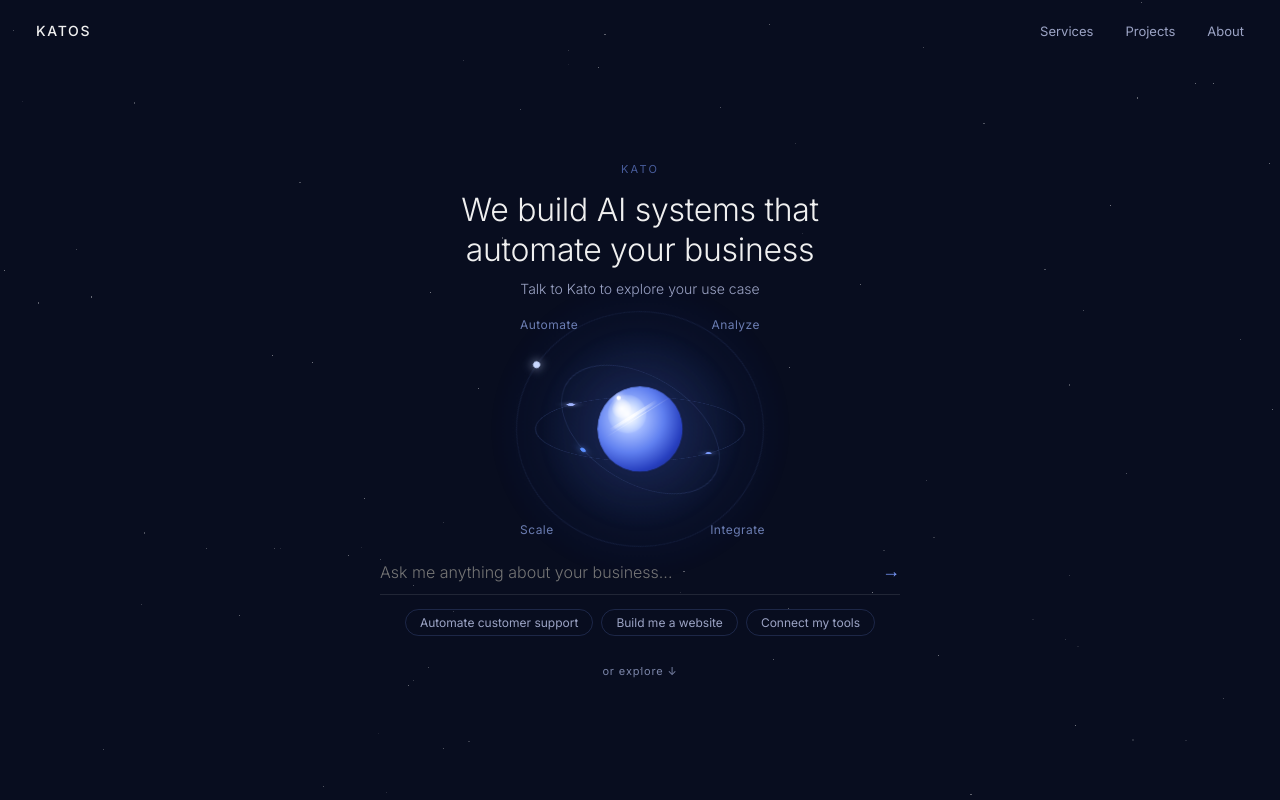
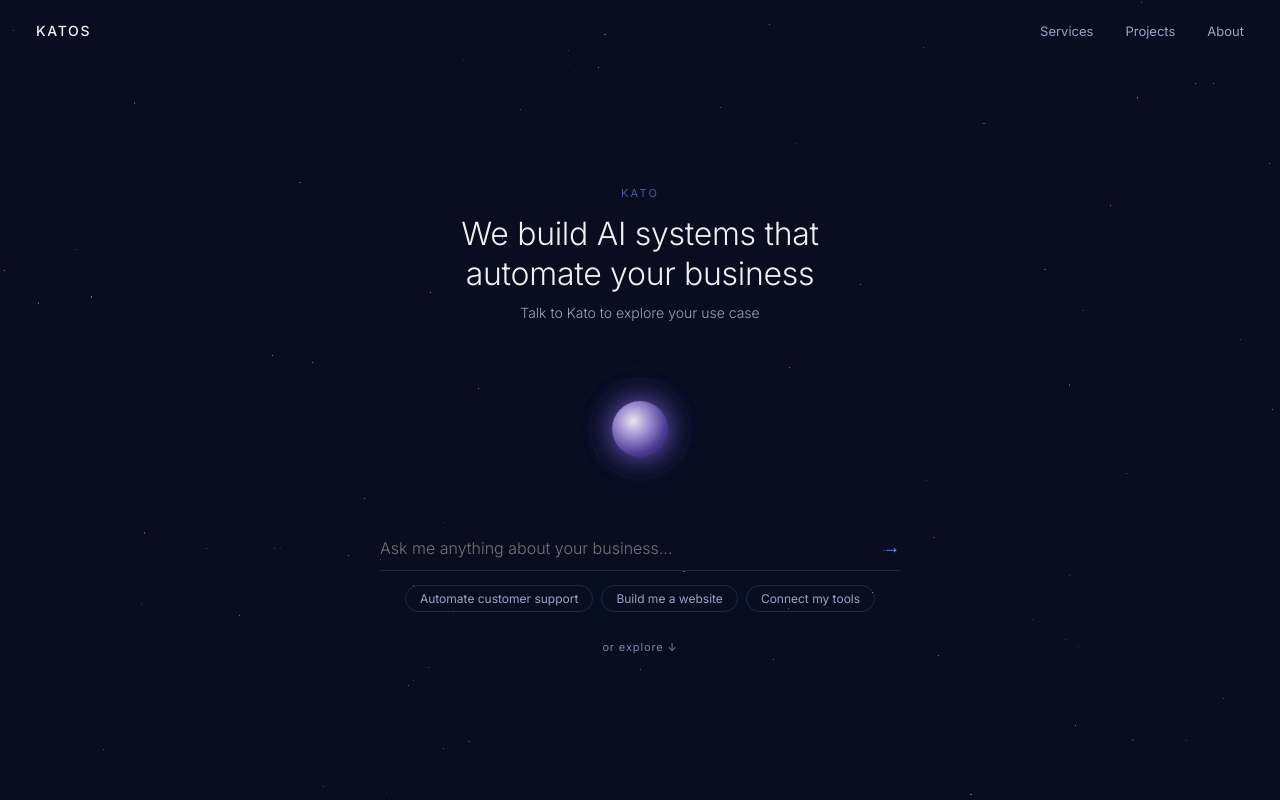
Before and after one commit to ahrne89/katos-web, a Next.js app: page / in a window 1280 px wide. Shown: the top 800 px of the page. Built offline with nearby package versions, Linux system fonts and the light colour scheme.

Commit message:
heartbeat orb, headline, chips, no body lock

```diff
--- a/app/page.tsx
+++ b/app/page.tsx
@@ -1,6 +1,6 @@
 'use client'
 
-import { useState, useRef, useEffect } from 'react'
+import { useState, useRef } from 'react'
 
 type Message = {
   role: string
@@ -20,23 +20,6 @@ export default function Home() {
   const [sessionId] = useState(() => generateSessionId())
   const chatContainerRef = useRef<HTMLDivElement>(null)
   const exploreRef = useRef<HTMLDivElement>(null)
-
-  useEffect(() => {
-    if (chatOpen) {
-      document.body.style.overflow = 'hidden'
-      document.body.style.position = 'fixed'
-      document.body.style.width = '100%'
-    } else {
-      document.body.style.overflow = ''
-      document.body.style.position = ''
-      document.body.style.width = ''
-    }
-    return () => {
-      document.body.style.overflow = ''
-      document.body.style.position = ''
-      document.body.style.width = ''
-    }
-  }, [chatOpen])
 
   const scrollChat = () => {
     setTimeout(() => {
@@ -95,12 +78,9 @@ export default function Home() {
     <>
       <style>{`
         @keyframes bounce { 0%,80%,100%{transform:translateY(0);}40%{transform:translateY(-6px);} }
-        @keyframes spin1 { from{transform:rotateX(72deg) rotateZ(0deg);}to{transform:rotateX(72deg) rotateZ(360deg);} }
-        @keyframes spin2 { from{transform:rotateX(18deg) rotateZ(0deg);}to{transform:rotateX(18deg) rotateZ(-360deg);} }
-        @keyframes spin3 { from{transform:rotateX(48deg) rotateY(25deg) rotateZ(0deg);}to{transform:rotateX(48deg) rotateY(25deg) rotateZ(360deg);} }
-        @keyframes corePulse { 0%,100%{transform:scale(1);}50%{transform:scale(1.08);} }
-        @keyframes glowPulse { 0%,100%{opacity:0.5;transform:scale(1);}50%{opacity:1;transform:scale(1.15);} }
-        @keyframes flarePulse { 0%,100%{opacity:0.5;}50%{opacity:0.9;} }
+        @keyframes heartbeat { 0%,100%{transform:scale(1);}15%{transform:scale(1.08);}30%{transform:scale(1);}45%{transform:scale(1.04);}60%{transform:scale(1);} }
+        @keyframes glowRing { 0%,100%{transform:scale(1);opacity:0.35;} 50%{transform:scale(1.4);opacity:0;} }
+        @keyframes glowPulse { 0%,100%{opacity:0.4;transform:scale(1);}50%{opacity:0.8;transform:scale(1.1);} }
       `}</style>
 
       <main style={{ minHeight: '100vh', background: '#080d1f', display: 'flex', flexDirection: 'column', alignItems: 'center', justifyContent: 'center', position: 'relative', overflow: 'hidden' }}>
@@ -133,42 +113,18 @@ export default function Home() {
             Talk to Kato to explore your use case
           </p>
 
-          {/* Orb */}
-          <div style={{ position: 'relative', width: '280px', height: '280px', display: 'flex', alignItems: 'center', justifyContent: 'center', margin: '-8px 0 -8px' }}>
-
-            <div style={{ position: 'absolute', width: '280px', height: '280px', borderRadius: '50%', background: 'radial-gradient(circle, rgba(70,110,255,0.14) 0%, transparent 70%)', animation: 'glowPulse 3.5s ease-in-out infinite', pointerEvents: 'none' }} />
-            <div style={{ position: 'absolute', width: '200px', height: '200px', borderRadius: '50%', background: 'radial-gradient(circle, rgba(100,140,255,0.18) 0%, transparent 65%)', animation: 'glowPulse 3.5s ease-in-out infinite 0.4s', pointerEvents: 'none' }} />
-
-            <div style={{ position: 'absolute', width: '210px', height: '210px', borderRadius: '50%', border: '1px solid rgba(123,156,255,0.2)', transformStyle: 'preserve-3d', animation: 'spin1 9s linear infinite' }}>
-              <div style={{ position: 'absolute', width: '8px', height: '8px', borderRadius: '50%', background: '#a0b4ff', boxShadow: '0 0 10px rgba(160,180,255,0.9)', top: '50%', left: '50%', marginTop: '-4px', marginLeft: '101px' }} />
-              <div style={{ position: 'absolute', width: '6px', height: '6px', borderRadius: '50%', background: '#7b9cff', boxShadow: '0 0 8px rgba(123,156,255,0.9)', top: '50%', left: '50%', marginTop: '-3px', marginLeft: '-107px' }} />
-            </div>
-            <div style={{ position: 'absolute', width: '248px', height: '248px', borderRadius: '50%', border: '1px solid rgba(123,156,255,0.1)', transformStyle: 'preserve-3d', animation: 'spin2 14s linear infinite' }}>
-              <div style={{ position: 'absolute', width: '7px', height: '7px', borderRadius: '50%', background: '#c8d8ff', boxShadow: '0 0 10px rgba(200,216,255,0.9)', top: '50%', left: '50%', marginTop: '-3.5px', marginLeft: '120px' }} />
-            </div>
-            <div style={{ position: 'absolute', width: '175px', height: '175px', borderRadius: '50%', border: '1px solid rgba(123,156,255,0.16)', transformStyle: 'preserve-3d', animation: 'spin3 6.5s linear infinite' }}>
-              <div style={{ position: 'absolute', width: '6px', height: '6px', borderRadius: '50%', background: '#5b8fff', boxShadow: '0 0 8px rgba(91,143,255,0.9)', top: '50%', left: '50%', marginTop: '-3px', marginLeft: '-91px' }} />
-            </div>
-
-            {/* Core */}
-            <div style={{ position: 'absolute', width: '80px', height: '80px', borderRadius: '50%', animation: 'corePulse 3.5s ease-in-out infinite', zIndex: 10, overflow: 'hidden' }}>
-              <div style={{ position: 'absolute', inset: 0, borderRadius: '50%', background: 'radial-gradient(circle at 38% 38%, #e8f0ff 0%, #a0b8ff 20%, #6080f0 45%, #2840c0 70%, #0d1860 100%)' }} />
-              <div style={{ position: 'absolute', width: '36px', height: '36px', borderRadius: '50%', background: 'radial-gradient(circle, rgba(255,255,255,0.95) 0%, rgba(220,235,255,0.5) 50%, transparent 80%)', top: '8px', left: '10px' }} />
-              <div style={{ position: 'absolute', width: '18px', height: '18px', borderRadius: '50%', background: 'radial-gradient(circle, rgba(255,255,255,1) 0%, rgba(255,255,255,0.6) 40%, transparent 80%)', top: '12px', left: '14px' }} />
-              <div style={{ position: 'absolute', width: '52px', height: '3px', background: 'linear-gradient(90deg, transparent 0%, rgba(255,255,255,0.9) 40%, rgba(255,255,255,1) 50%, rgba(255,255,255,0.7) 60%, transparent 100%)', top: '26px', left: '8px', transform: 'rotate(-32deg)', transformOrigin: 'center', animation: 'flarePulse 3.5s ease-in-out infinite', borderRadius: '2px' }} />
-              <div style={{ position: 'absolute', width: '72px', height: '1px', background: 'linear-gradient(90deg, transparent 0%, rgba(255,255,255,0.3) 35%, rgba(255,255,255,0.6) 50%, rgba(255,255,255,0.3) 65%, transparent 100%)', top: '28px', left: '3px', transform: 'rotate(-32deg)', transformOrigin: 'center', animation: 'flarePulse 3.5s ease-in-out infinite 0.1s', borderRadius: '1px' }} />
-              <div style={{ position: 'absolute', width: '4px', height: '4px', borderRadius: '50%', background: '#fff', boxShadow: '0 0 6px 2px rgba(255,255,255,0.8)', top: '9px', left: '18px' }} />
-            </div>
-
-            <span style={{ position: 'absolute', top: '28px', left: '20px', fontSize: '12px', color: 'rgba(160,185,255,0.65)', letterSpacing: '0.04em' }}>Automate</span>
-            <span style={{ position: 'absolute', top: '28px', right: '20px', fontSize: '12px', color: 'rgba(160,185,255,0.65)', letterSpacing: '0.04em' }}>Analyze</span>
-            <span style={{ position: 'absolute', bottom: '32px', right: '15px', fontSize: '12px', color: 'rgba(160,185,255,0.65)', letterSpacing: '0.04em' }}>Integrate</span>
-            <span style={{ position: 'absolute', bottom: '32px', left: '20px', fontSize: '12px', color: 'rgba(160,185,255,0.65)', letterSpacing: '0.04em' }}>Scale</span>
+          {/* Heartbeat orb */}
+          <div style={{ position: 'relative', width: '200px', height: '200px', display: 'flex', alignItems: 'center', justifyContent: 'center', margin: '8px 0' }}>
+            <div style={{ position: 'absolute', width: '100px', height: '100px', borderRadius: '50%', background: 'transparent', border: '1px solid rgba(180,160,255,0.2)', animation: 'glowRing 2.5s ease-out infinite' }} />
+            <div style={{ position: 'absolute', width: '100px', height: '100px', borderRadius: '50%', background: 'transparent', border: '1px solid rgba(180,160,255,0.2)', animation: 'glowRing 2.5s ease-out infinite 0.83s' }} />
+            <div style={{ position: 'absolute', width: '100px', height: '100px', borderRadius: '50%', background: 'transparent', border: '1px solid rgba(180,160,255,0.2)', animation: 'glowRing 2.5s ease-out infinite 1.66s' }} />
+            <div style={{ position: 'absolute', width: '120px', height: '120px', borderRadius: '50%', background: 'radial-gradient(circle, rgba(120,100,255,0.15) 0%, transparent 70%)', animation: 'glowPulse 2.5s ease-in-out infinite' }} />
+            <div style={{ width: '56px', height: '56px', borderRadius: '50%', background: 'radial-gradient(circle at 38% 36%, rgba(255,255,255,0.9) 0%, rgba(200,180,255,0.8) 30%, rgba(120,90,220,0.6) 65%, rgba(60,40,160,0.4) 100%)', animation: 'heartbeat 2.5s ease-in-out infinite', boxShadow: '0 0 24px rgba(160,120,255,0.6), 0 0 48px rgba(120,90,220,0.3)', position: 'relative', zIndex: 5 }} />
           </div>
 
-          {/* Chat */}
+          {/* Chat messages */}
           {chatOpen && (
-            <div ref={chatContainerRef} style={{ width: '100%', height: '36vh', overflowY: 'auto', display: 'flex', flexDirection: 'column', gap: '12px', padding: '4px 0 8px', marginBottom: '8px' }}>
+            <div ref={chatContainerRef} style={{ width: '100%', maxHeight: '36vh', overflowY: 'auto', display: 'flex', flexDirection: 'column', gap: '12px', padding: '4px 0 8px', marginBottom: '8px' }}>
               {messages.map((m, i) => (
                 <div key={i} style={{ display: 'flex', flexDirection: 'column', alignItems: m.role === 'user' ? 'flex-end' : 'flex-start', gap: '8px' }}>
                   <div style={{ maxWidth: '85%', padding: '10px 14px', borderRadius: m.role === 'user' ? '16px 16px 4px 16px' : '16px 16px 16px 4px', fontSize: '14px', lineHeight: '1.6', fontWeight: 300, background: m.role === 'user' ? '#1e2a52' : 'rgba(255,255,255,0.06)', color: m.role === 'user' ? '#e0e8ff' : '#d8ddf0', border: m.role === 'user' ? '1px solid rgba(123,156,255,0.2)' : '1px solid rgba(255,255,255,0.07)' }}>
@@ -193,11 +149,13 @@ export default function Home() {
             </div>
           )}
 
+          {/* Input */}
           <div style={{ display: 'flex', alignItems: 'center', gap: '10px', width: '100%', borderBottom: '1px solid rgba(255,255,255,0.1)', paddingBottom: '12px', marginBottom: '14px' }}>
             <input value={input} onChange={e => setInput(e.target.value)} onKeyDown={e => e.key === 'Enter' && send()} placeholder="Ask me anything about your business..." style={{ flex: 1, minWidth: 0, border: 'none', outline: 'none', fontSize: '16px', background: 'transparent', fontFamily: 'inherit', color: '#f0f0f0', fontWeight: 300 }} />
             <button onClick={() => send()} disabled={loading} style={{ background: 'none', border: 'none', cursor: loading ? 'not-allowed' : 'pointer', color: '#7b9cff', fontSize: '18px', opacity: loading ? 0.4 : 1, transition: 'opacity 0.2s', flexShrink: 0 }}>→</button>
           </div>
 
+          {/* Suggestion chips */}
           {!chatOpen && (
             <div style={{ display: 'flex', gap: '8px', flexWrap: 'wrap', justifyContent: 'center', marginBottom: '28px' }}>
               {suggestions.map(s => (
```
